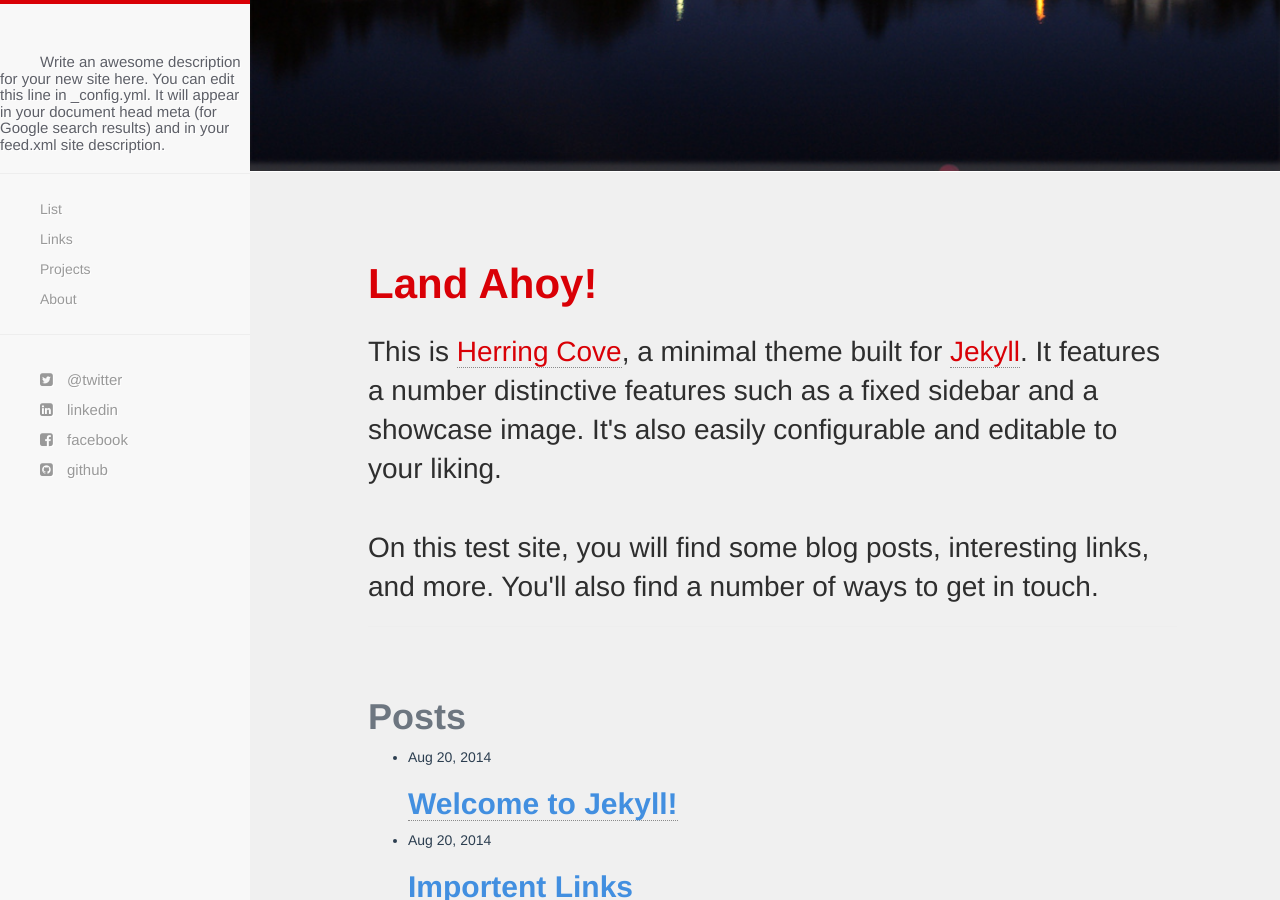
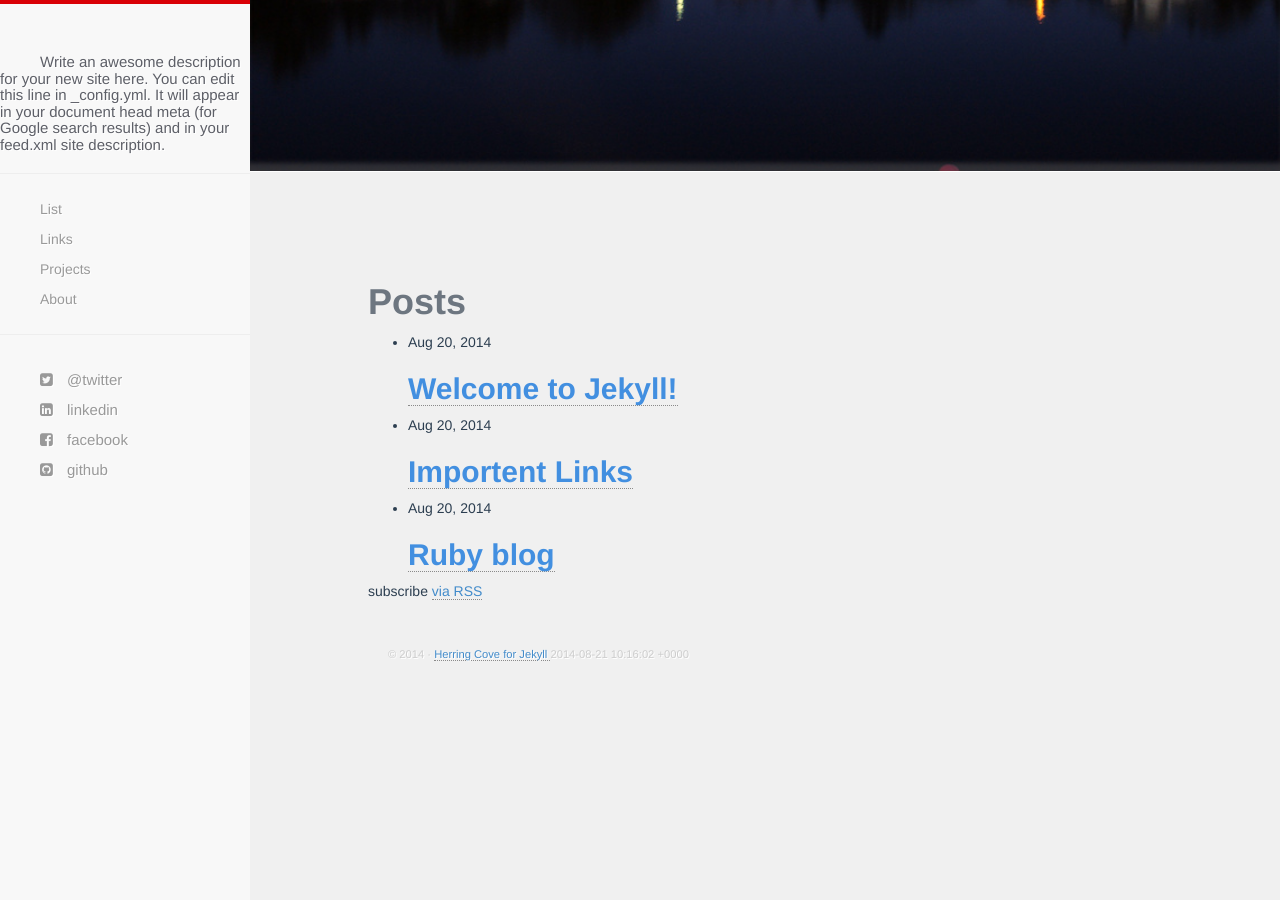
Before and after one commit to prakash89/prakash89.github.io, a Jekyll site: the page built from index.html, in a window 1280 px wide and 900 px high, scrolled down 532 px. Built offline with Jekyll 4.4.1, drawn with Linux system fonts in a browser that asks for light colours; nearby versions of some CDN libraries; after the commit the page ends 1199 px from its top, so only the background shows below that.

Commit message:
remove text.

```diff
--- a/_includes/greeting.html
+++ b/_includes/greeting.html
@@ -1,8 +1,8 @@
 </div>
 <div class="container">
- <div id="welcome-greeting"><h1>Land Ahoy!</h1><h2>This is <a href="https://github.com/arnp/herring-cove">Herring Cove</a>, a minimal theme built for <a href="http://jekyllrb.com"> Jekyll</a>. It features a number distinctive features such as a fixed sidebar and a showcase image. It's also easily configurable and editable to your liking. <br><br> On this test site, you will find some blog posts, interesting links, and more. You'll also find a number of ways to get in touch.</h2> <hr />
+<!--  <div id="welcome-greeting"><h1>Land Ahoy!</h1><h2>This is <a href="https://github.com/arnp/herring-cove">Herring Cove</a>, a minimal theme built for <a href="http://jekyllrb.com"> Jekyll</a>. It features a number distinctive features such as a fixed sidebar and a showcase image. It's also easily configurable and editable to your liking. <br><br> On this test site, you will find some blog posts, interesting links, and more. You'll also find a number of ways to get in touch.</h2> <hr />
 
-      </div>
+      </div> -->
   </div>
 
   <div class ="container">
```
